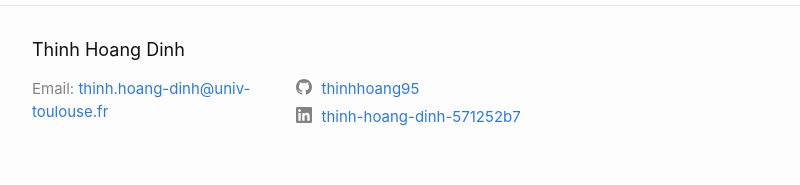
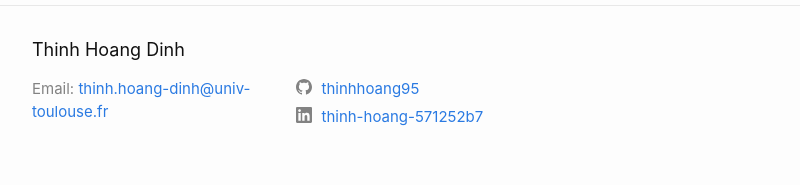
Before and after one commit to thinhhoang95/thinhhoang95.github.io, a Jekyll site: the page built from index.md, in a window 1280 px wide. Shown: the part 1553-1738 px from the top of the page, without its empty margins (238-1038 px from the left). Built offline with Jekyll 4.4.1, drawn with Linux system fonts in a browser that asks for light colours.

Commit message:
LinkedIn profile and CV update

```diff
--- a/_config.yml
+++ b/_config.yml
@@ -25,7 +25,7 @@ description: >- # this means to ignore newlines until "baseurl:"
 baseurl: "" # the subpath of your site, e.g. /blog
 url: "" # the base hostname & protocol for your site, e.g. http://example.com
 github_username:  thinhhoang95
-linkedin_username:  thinh-hoang-dinh-571252b7
+linkedin_username:  thinh-hoang-571252b7
 domain: thinhhoang95.github.io       # if you want to force HTTPS, specify the domain without the http at the start, e.g. example.com
 url: https://thinhhoang95.github.io  # the base hostname and protocol for your site, e.g. http://example.com
 
```
Also changed, not shown: 2 other files.
